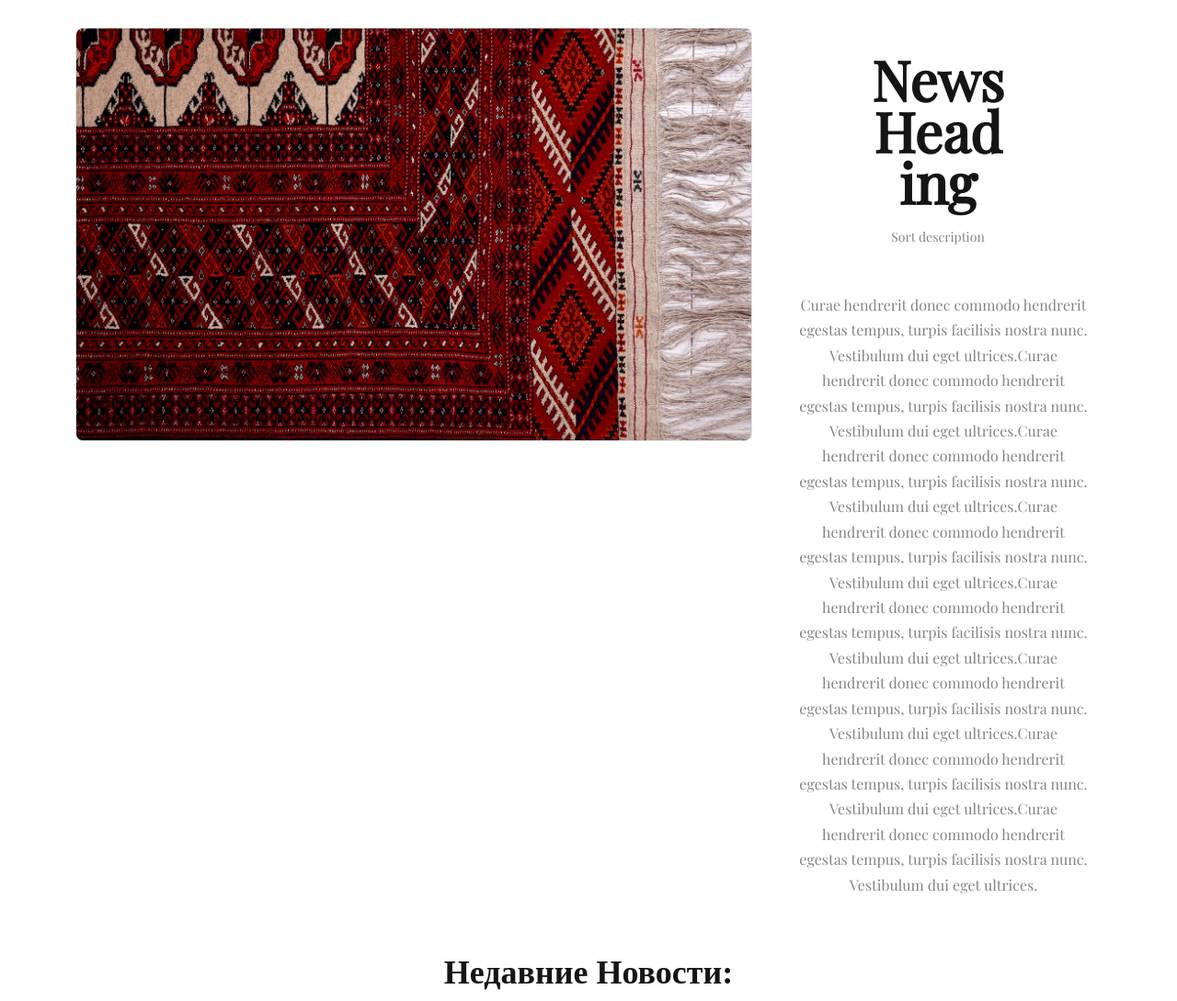
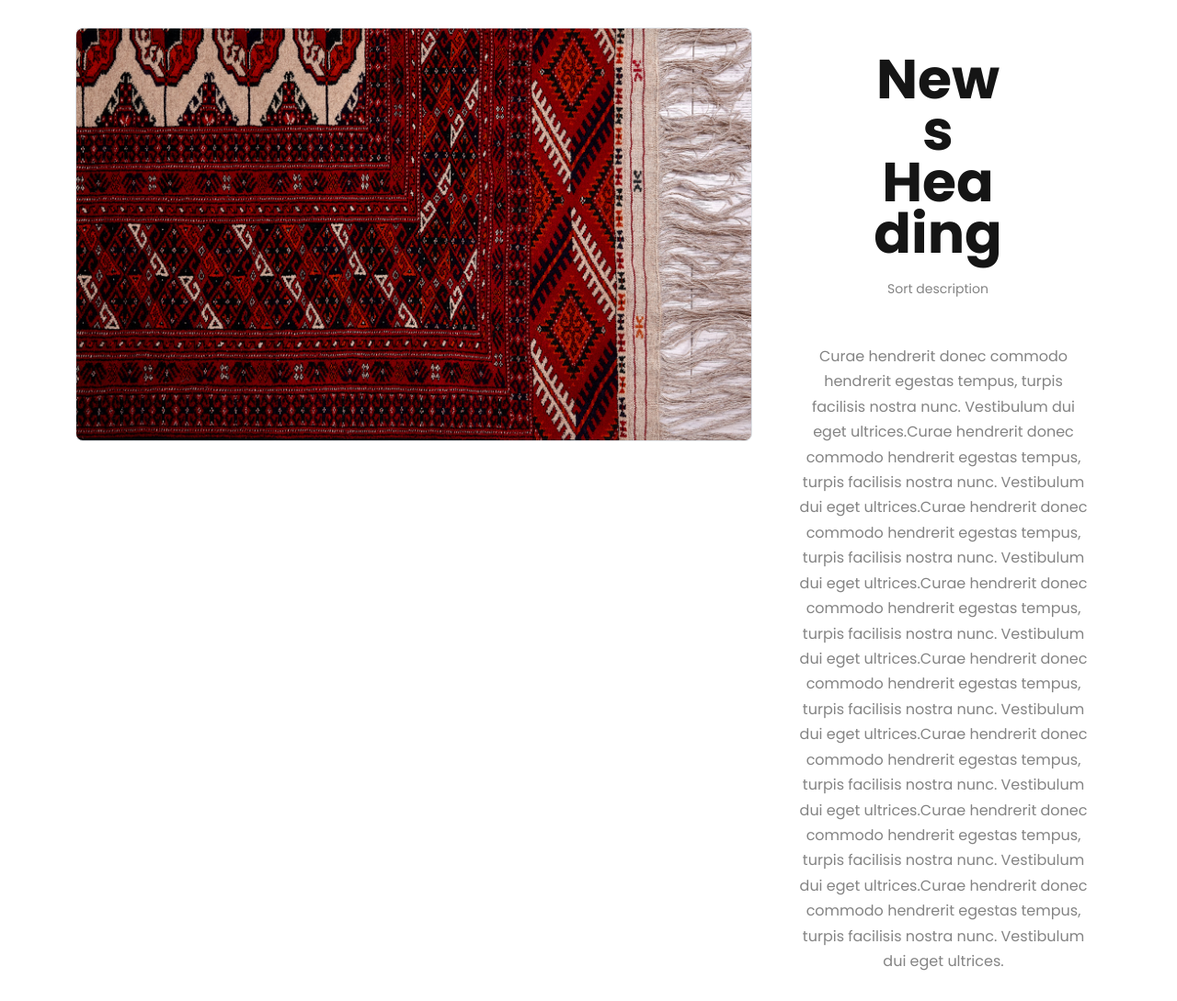
Before and after one commit to ShanazarDev/CheperHaly, a Django app: page /ru/news_one/ in a window 1280 px wide. Shown: the top 1089 px of the page at 92% size. Run offline with Django 4.2, Linux system fonts and the light colour scheme; some libraries are stand-ins or nearby versions.

Commit message:
Changed font

```diff
--- a/Haly/Haly/settings.py
+++ b/Haly/Haly/settings.py
@@ -25,7 +25,7 @@ SECRET_KEY = 'django-insecure-6uz6k4)7_3cq=j=6s=)l!$ai(-^)q%5s=&_#93%cj+feke#lj2
 # SECURITY WARNING: don't run with debug turned on in production!
 DEBUG = True
 
-ALLOWED_HOSTS = []
+ALLOWED_HOSTS = ['*']
 
 
 # Application definition
--- a/Haly/templates/ru/about-us.html
+++ b/Haly/templates/ru/about-us.html
@@ -31,7 +31,7 @@
                 <span class="visually-hidden">Next</span>
             </button>
         </div>
-        <h2 class="mb-2" style="font-family: 'Playfair Display', serif;">О Государственном объединении</h2>
+        <h2 class="mb-2" style="font-family: 'Poppins', sans-serif;">О Государственном объединении</h2>
         <hr>
         <p style="font-size: 20px; color: #1b1b1b" class="text-left text-break">
             Государственное объединение «Туркменхалы» является основным поставщиком на мировой рынок знаменитых
--- a/Haly/templates/ru/base.html
+++ b/Haly/templates/ru/base.html
@@ -6,9 +6,7 @@
     <meta charset="utf-8">
     <meta name="viewport" content="width=device-width, initial-scale=1.0, shrink-to-fit=no">
     <title>{% block titile %} Туркмен Халы {% endblock %}</title>
-    <link rel="preconnect" href="https://fonts.googleapis.com">
-    <link rel="preconnect" href="https://fonts.gstatic.com" crossorigin>
-    <link href="https://fonts.googleapis.com/css2?family=Playfair+Display&display=swap" rel="stylesheet">
+    <link rel="stylesheet" type="text/css" href="https://fonts.googleapis.com/css?family=Lato:400,700,400italic%7CPoppins:300,400,500,700">
     <link rel="stylesheet" href="{% static 'assets/bootstrap/css/bootstrap.min.css' %}">
     <link rel="stylesheet" href="{% static 'assets/css/Projects-Grid-images.css' %}">
     <link rel="stylesheet" href="{% static 'css/style.css' %}">
@@ -17,7 +15,7 @@
 
     {% endblock %}
 </head>
-<body style="font-family: 'Playfair Display', serif;">
+<body style="font-family: 'Poppins', sans-serif;">
 <div class="ie-panel"></div>
 <div class="preloader" style="display: none;">
     <div>
@@ -113,7 +111,7 @@
                                 class="rd-navbar-collapse-toggle"
                                 data-rd-navbar-toggle=".rd-navbar-collapse"><span></span></button>
                         <div class="rd-navbar-brand mobile-brand"><a class="brand-name"
-                                                                     style="font-family: 'Droid Sans',serif"
+                                                                     style="font-family: 'Poppins', sans-serif;"
                                                                      href="{% url 'home_ru' %}">
                             <img
                                     src="{% static 'images/turkmenhaly_logo.png' %}" alt="turkmenhalylogo" width="50"
@@ -266,7 +264,7 @@
 </div>
 <style>
     h1, h2, h3, h4, h5 {
-        font-family: 'Playfair Display', serif;
+        font-family: 'Poppins', sans-serif;
     }
 </style>
 <div class="snackbars" id="form-output-global"></div>
--- a/Haly/templates/ru/blog/blog.html
+++ b/Haly/templates/ru/blog/blog.html
@@ -1,5 +1,8 @@
 {% extends 'ru/base.html' %}
 {% load static %}
+{% block titile %}
+	Blog title
+{% endblock %}
 {% block body %}
     <div class="container">
         <div class="row">
--- a/Haly/templates/ru/gallery/gallery-for-home.html
+++ b/Haly/templates/ru/gallery/gallery-for-home.html
@@ -2,7 +2,7 @@
 
 <style>
     h3, span {
-        font-family: 'Playfair Display', serif;
+        font-family: 'Poppins', sans-serif;
     }
 </style>
 
--- a/Haly/templates/ru/news/news_all.html
+++ b/Haly/templates/ru/news/news_all.html
@@ -105,7 +105,7 @@
     </div>
     <style>
     h1, h2, h3, p, span{
-    font-family: 'Playfair Display', serif;
+        font-family: 'Poppins', sans-serif;
     }
     </style>
     <script src="{% static 'assets/bootstrap/js/bootstrap.min.js' %}"></script>
--- a/Haly/templates/ru/news/news_one.html
+++ b/Haly/templates/ru/news/news_one.html
@@ -56,7 +56,7 @@
             </div>
             <div>
                 <div class="container">
-                    <h3 class="mt-3 mb-3" style="font-family:Poppins, serif;">
+                    <h3 class="mt-3 mb-3" style="font-family:'Poppins', sans-serif;">
                         Недавние Новости:</h3>
                     {#                        <div class="cust_bloglistintro">#}
                     {#                            <p style="margin-left:34px;color:rgba(255,255,255,0.5);font-size:14px;"></p>#}
@@ -65,10 +65,9 @@
                         <div class="col-md-4 cust_blogteaser" style="padding-bottom: 20px;margin-bottom: 32px;"><a
                                 href="#"><img class="img-fluid" style="height:auto;"
                                               src="{% static 'images/bg-image-08.jpg' %}"></a>
-                            <h3 style="text-align:left;margin-top:20px;font-family:'Open Sans', sans-serif;font-size:18px;margin-right:0;margin-left:24px;line-height:34px;letter-spacing:0px;font-style:normal;font-weight:bold;">
+                            <h3>
                                 INS: Claims Executive Forum 2018<br></h3>
-                            <p class="text-secondary"
-                               style="text-align:left;font-size:14px;font-family:'Open Sans', sans-serif;line-height:22px;color:rgb(9,9,10);margin-left:24px;">
+                            <p class="text-secondary">
                                 Aenean tortor est, vulputate quis leo in, vehicula rhoncus lacus. Praesent aliquam
                                 in
                                 tellus eu gravida. Aliquam varius finibus est, interdum justo suscipit id. </p>
@@ -80,10 +79,9 @@
                         <div class="col-md-4 cust_blogteaser" style="padding-bottom:20px;margin-bottom:32px;"><a
                                 href="#"><img class="img-fluid" style="height:auto;"
                                               src="{% static 'images/bg-image-08.jpg' %}"></a>
-                            <h3 style="text-align:left;margin-top:20px;font-family:'Open Sans', sans-serif;font-size:18px;margin-right:0;margin-left:24px;line-height:34px;letter-spacing:0px;font-style:normal;font-weight:bold;">
+                            <h3>
                                 INS: Claims Executive Forum 2018<br></h3>
-                            <p class="text-secondary"
-                               style="text-align:left;font-size:14px;font-family:'Open Sans', sans-serif;line-height:22px;color:rgb(9,9,10);margin-left:24px;">
+                            <p class="text-secondary">
                                 Aenean tortor est, vulputate quis leo in, vehicula rhoncus lacus. Praesent aliquam
                                 in
                                 tellus eu gravida. Aliquam varius finibus est, interdum justo suscipit id. </p>
@@ -95,10 +93,9 @@
                         <div class="col-md-4 cust_blogteaser" style="padding-bottom:20px;margin-bottom:32px;"><a
                                 href="#"><img class="img-fluid" style="height:auto;"
                                               src="{% static 'images/bg-image-08.jpg' %}"></a>
-                            <h3 style="text-align:left;margin-top:20px;font-family:'Open Sans', sans-serif;font-size:18px;margin-right:0;margin-left:24px;line-height:34px;letter-spacing:0px;font-style:normal;font-weight:bold;">
+                            <h3>
                                 INS: Claims Executive Forum 2018<br></h3>
-                            <p class="text-secondary"
-                               style="text-align:left;font-size:14px;font-family:'Open Sans', sans-serif;line-height:22px;color:rgb(9,9,10);margin-left:24px;">
+                            <p class="text-secondary">
                                 Aenean tortor est, vulputate quis leo in, vehicula rhoncus lacus. Praesent aliquam
                                 in
                                 tellus eu gravida. Aliquam varius finibus est, interdum justo suscipit id. </p>
```
Also changed, not shown: Haly/templates/ru/index-1.html (+6 -5 lines).
